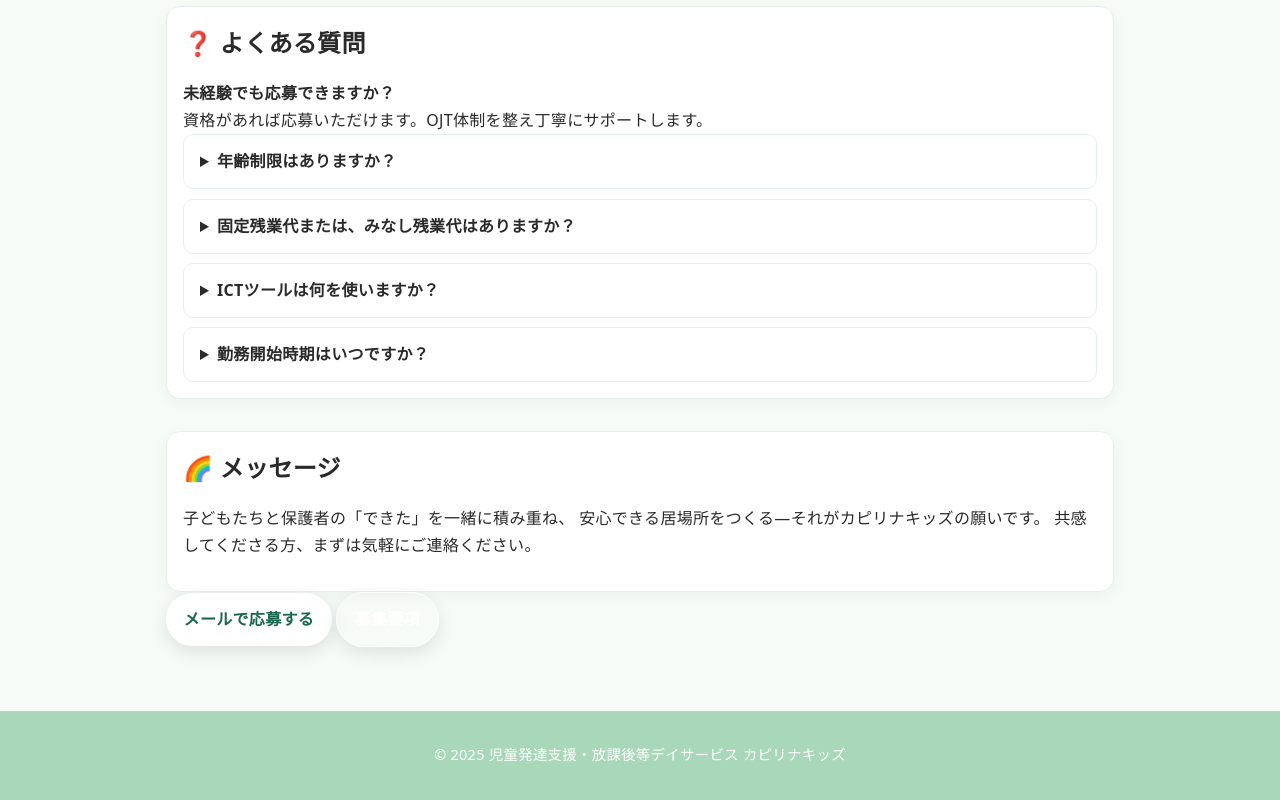
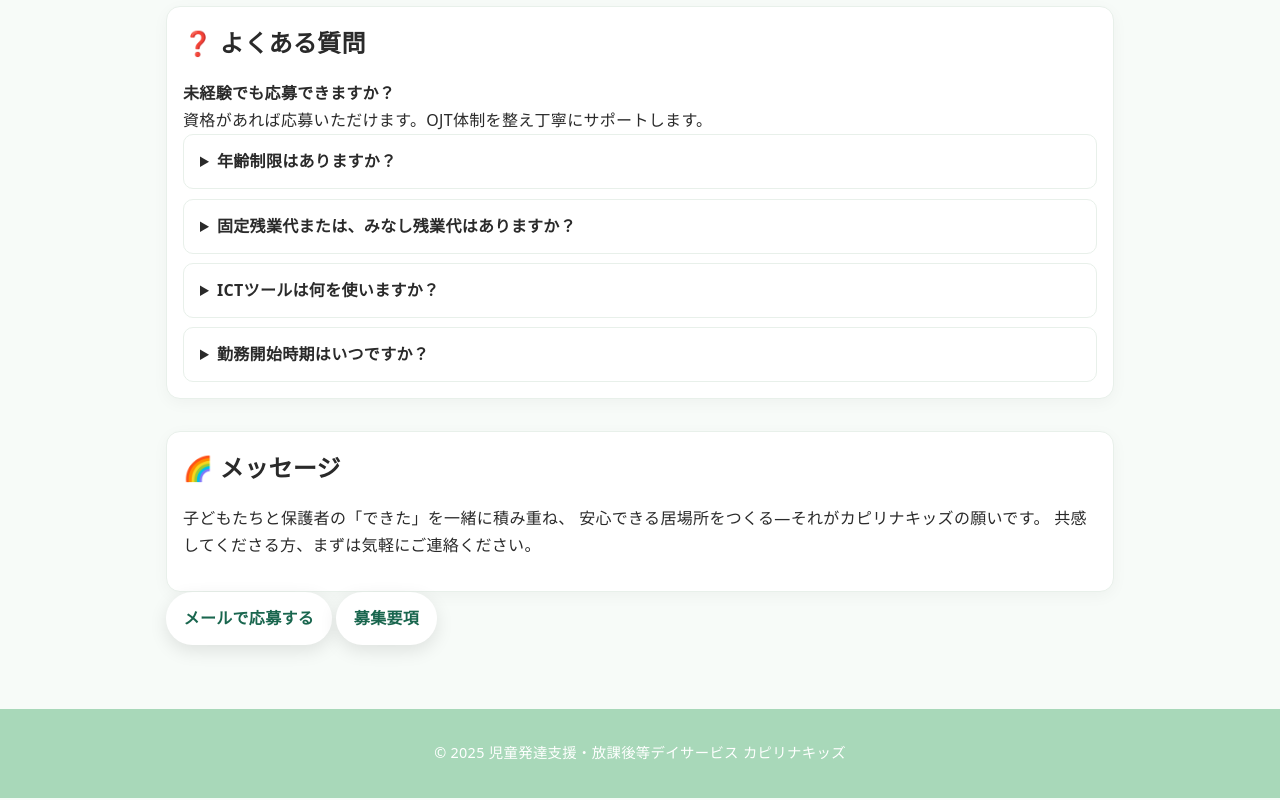
Before and after one commit to KaPilina748/kapilina, a plain HTML site: page index.html in a window 1280 px wide. Shown: the part 1926-2726 px from the top of the page. Drawn offline with Linux system fonts and the light colour scheme.

Commit message:
Update index.html

```diff
--- a/index.html
+++ b/index.html
@@ -228,7 +228,9 @@
 
     <div class="sticky-cta" aria-hidden="false">
       <a class="btn btn-primary" href="mailto:recruit2025@kapilina.or.jp?subject=%E3%80%90%E5%BF%9C%E5%8B%9F%E3%80%91%E3%82%AB%E3%83%94%E3%83%AA%E3%83%8A%E3%82%AD%E3%83%83%E3%82%BA&body=%E3%81%8A%E5%90%8D%E5%89%8D%EF%BC%9A%0D%0A%E9%9B%BB%E8%A9%B1%EF%BC%9A%0D%0A%E5%BF%9C%E5%8B%9F%E8%81%B7%E7%A8%AE%EF%BC%9A%E4%BF%9D%E8%82%B2%E5%A3%AB%EF%BD%9C%E5%85%90%E7%AB%A5%E6%8C%87%E5%B0%8E%E5%93%A1%0D%0A%E7%B0%A1%E5%8D%98%E3%81%AA%E7%B5%8C%E6%AD%B4%EF%BC%9A%0D%0A">メールで応募する</a>
-      <a class="btn btn-ghost" href="#apply">募集要項</a>
+      <a class="btn btn-primary" href="#apply">募集要項</a>
+
+
     </div>
   </div>
 
```
